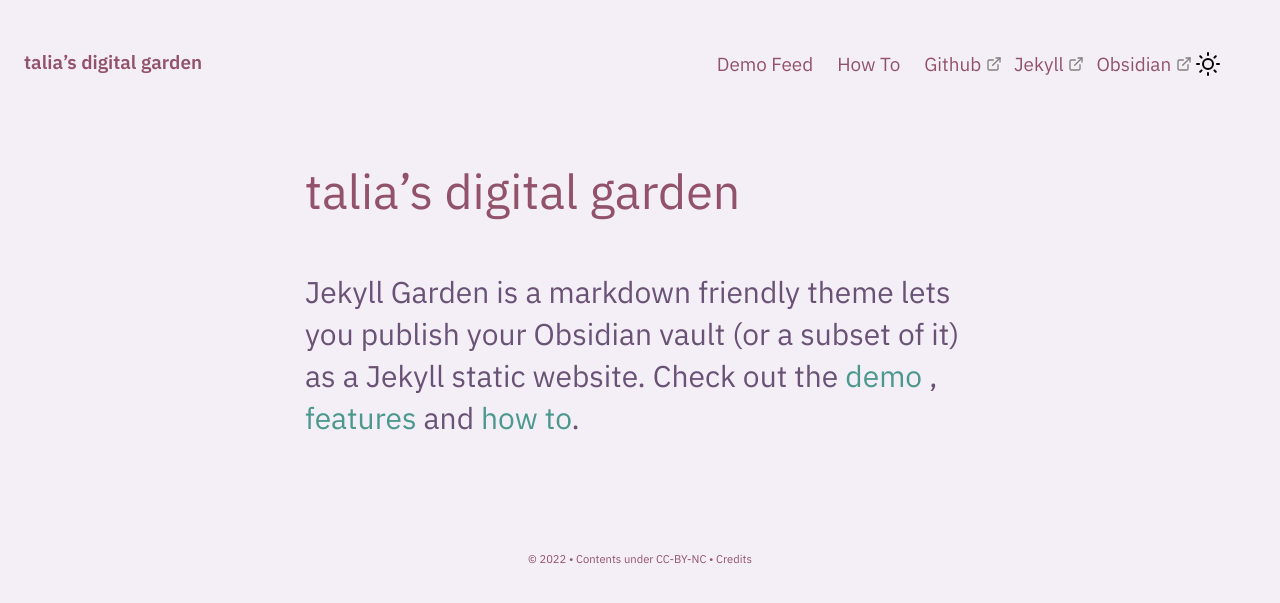
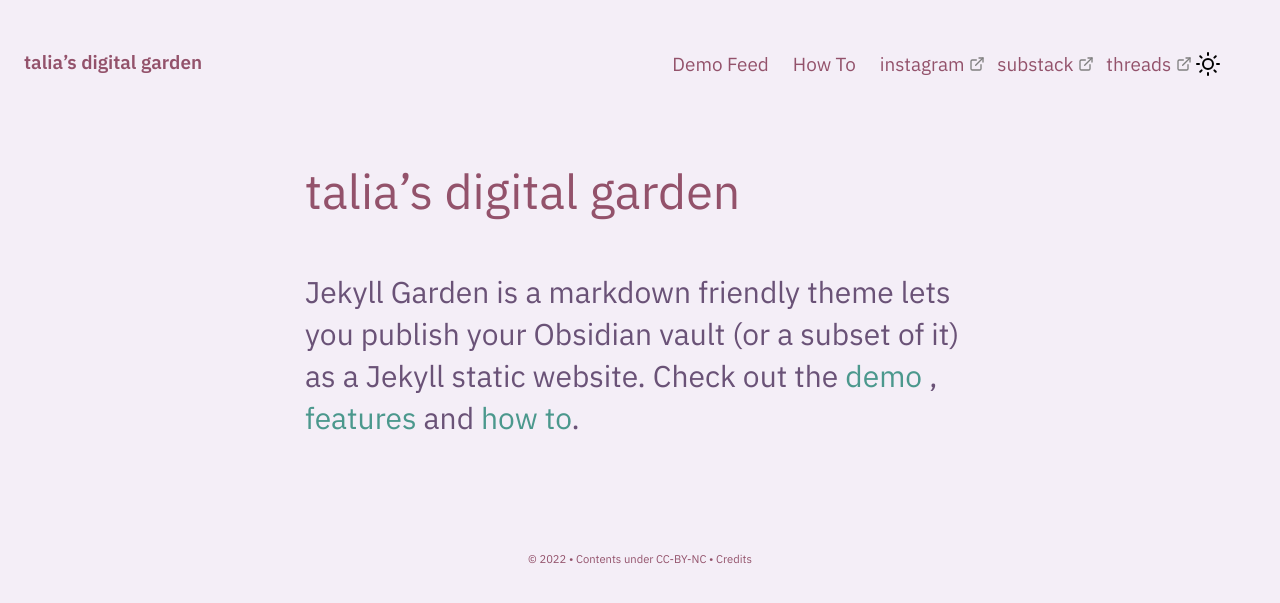
Before and after one commit to taliaisonline/taliaisonline.github.io, a Jekyll site: the page built from pages/index.md, in a window 1280 px wide. Shown: the top 603 px of the page. Built offline with Jekyll 4.4.1, drawn with Linux system fonts in a browser that asks for light colours.

Commit message:
Update Nav.html

```diff
--- a/_includes/Nav.html
+++ b/_includes/Nav.html
@@ -59,14 +59,14 @@
         <a href="../post/how-to" class="navbar-item">
           How To
         </a>
-        <a href="https://github.com/Jekyll-Garden/jekyll-garden.github.io" target="_blank" class="navbar-item">
-          Github
+        <a href="https://www.instagram.com/taliaisonline/" target="_blank" class="navbar-item">
+          instagram
         </a>
-        <a href="https://jekyllrb.com/" target="_blank" class="navbar-item">
-          Jekyll
+        <a href="https://substack.com/@taliaisonline" target="_blank" class="navbar-item">
+          substack
         </a>
-        <a href="https://obsidian.md/"  target="_blank" class="navbar-item">
-          Obsidian
+        <a href="https://www.threads.net/@taliaisonline"  target="_blank" class="navbar-item">
+          threads
         </a>
       </div>
       <div class="navbar-end is-hidden-mobile" onclick="modeSwitcher()" >
```
